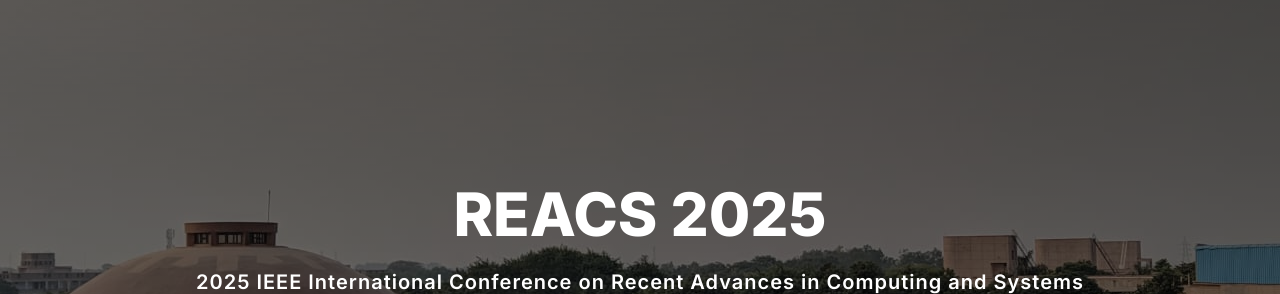
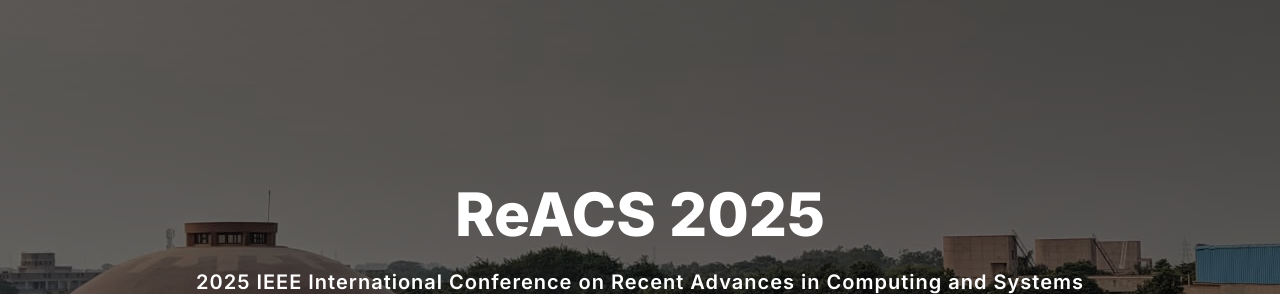
Before and after one commit to dewani12/ReACS_2025, a React (Vite) app in the folder frontend/: page / in a window 1280 px wide. Shown: the top 294 px of the page. Built offline with nearby package versions, Linux system fonts and the light colour scheme.

Commit message:
fix: correct capitalization of "ReACS 2025" in title and hero section

```diff
--- a/frontend/index.html
+++ b/frontend/index.html
@@ -4,7 +4,7 @@
     <meta charset="UTF-8" />
     <link rel="icon" type="image/svg+xml" href="" />
     <meta name="viewport" content="width=device-width, initial-scale=1.0" />
-    <title>REACS 2025</title>
+    <title>ReACS 2025</title>
   </head>
   <body>
     <div id="root"></div>
--- a/frontend/src/components/HeroSection.jsx
+++ b/frontend/src/components/HeroSection.jsx
@@ -61,7 +61,7 @@
         {/* Hero Content */}
         <div className="relative max-w-7xl text-justify mx-auto px-4 py-28 sm:py-30 md:py-46 sm:px-6 lg:px-4">
           <h1 className="text-3xl md:text-4xl font-extrabold tracking-normal text-white sm:text-3xl lg:text-6xl text-center">
-            REACS 2025
+            ReACS 2025
           </h1>
           <p className="mt-6 text-md tracking-wider md:text-xl text-white text-center max-w-4xl mx-auto font-semibold">
             2025 IEEE International Conference on Recent Advances in Computing and Systems
--- a/frontend/src/components/MainSection.jsx
+++ b/frontend/src/components/MainSection.jsx
@@ -1,7 +1,5 @@
 import { Timeline } from "."
 import TimeLine from "./Timeline"
-import ieee from "../assets/ieee.png"
-import iiitm from "../assets/iiitm.png"
 
 function MainSection() {
     const RegularTracks = [
```
